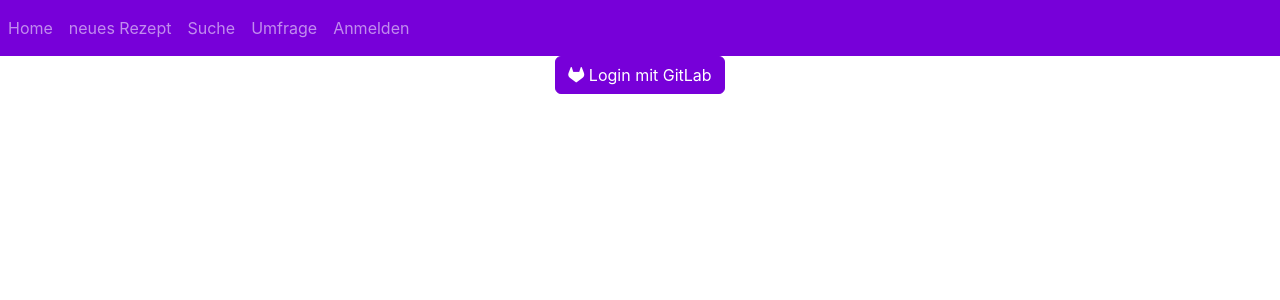
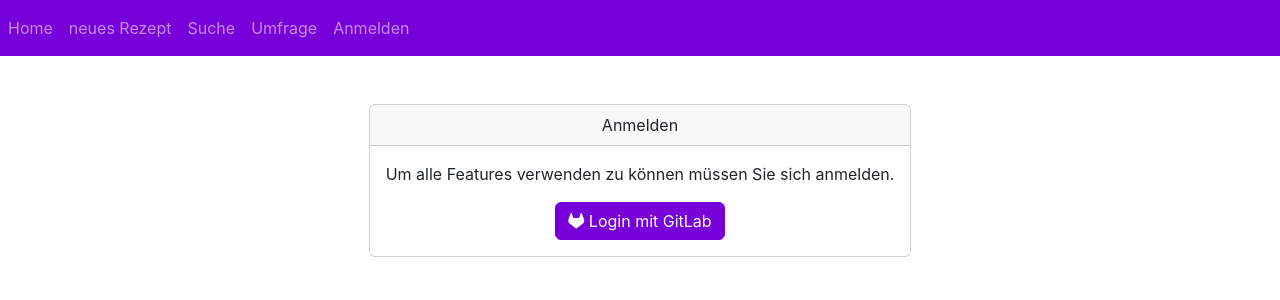
Before and after one commit to KlnSdr/webEngineering-2024-frontend, a React (Create React App) app in the folder frontend-react/: page /login in a window 1280 px wide. Shown: the top 300 px of the page. Built offline with nearby package versions, Linux system fonts and the light colour scheme; no server answers.

Commit message:
[FRONTEND-4]: put login button into card

```diff
--- a/frontend-react/src/views/LoginView.tsx
+++ b/frontend-react/src/views/LoginView.tsx
@@ -6,10 +6,23 @@
 
 function LoginView() {
   return (
-    <div className="btn-group" role="group">
-      <Button onClick={UserService.doLogin}>
-        <i className="bi bi-gitlab"></i> Login mit GitLab
-      </Button>
+    <div
+      className="d-flex justify-content-center mt-5"
+      style={{ marginTop: "25%" }}
+    >
+      <div className="card">
+        <div className="card-header">Anmelden</div>
+        <div className="card-body">
+          <p className="card-text">
+            Um alle Features verwenden zu können müssen Sie sich anmelden.
+          </p>
+          <div className="btn-group" role="group">
+            <Button onClick={UserService.doLogin}>
+              <i className="bi bi-gitlab"></i> Login mit GitLab
+            </Button>
+          </div>
+        </div>
+      </div>
     </div>
   );
 }
```
